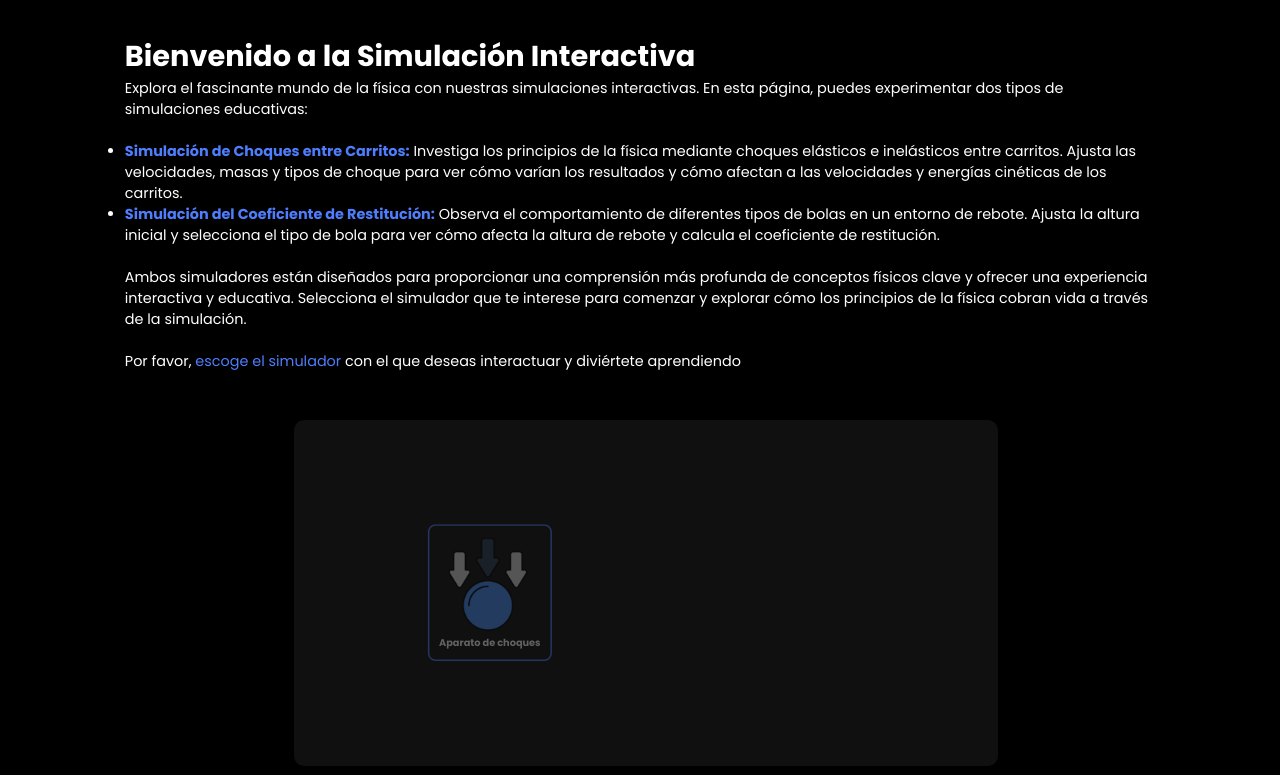
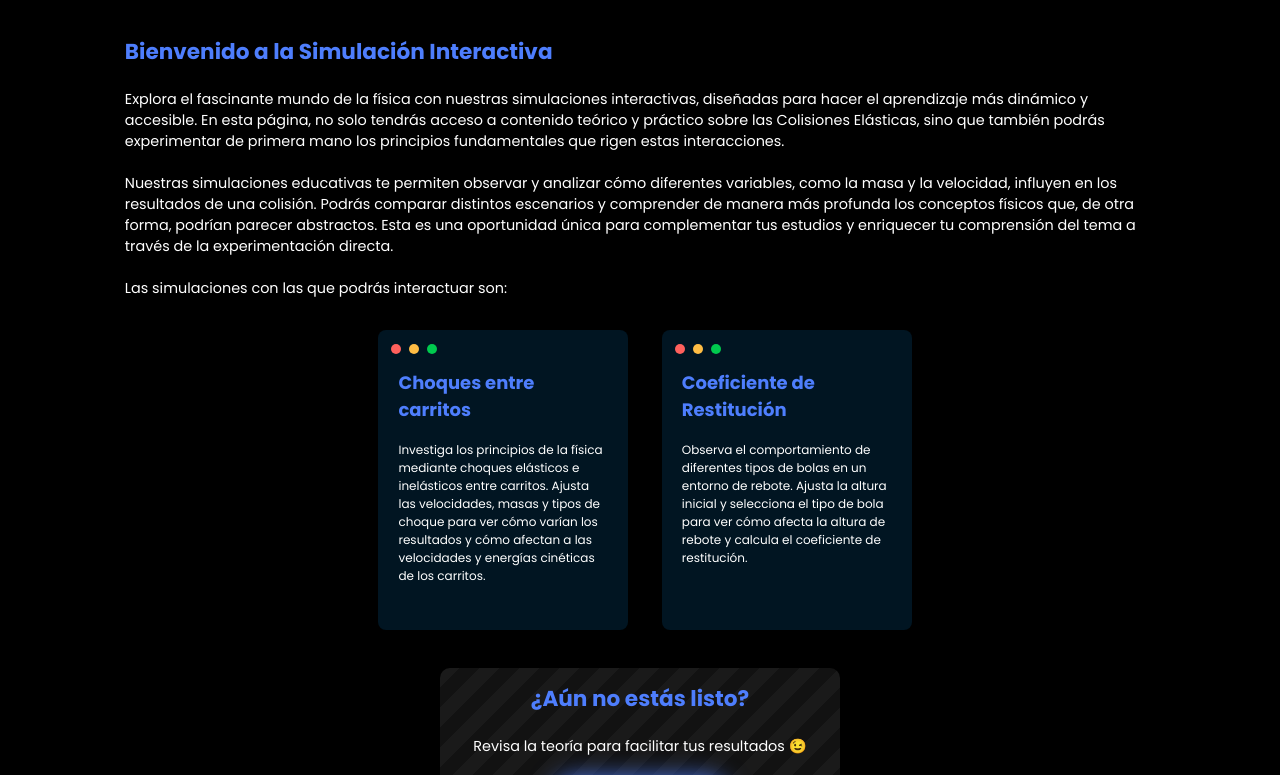
Before and after one commit to lgddani/simulador-choques, a plain HTML site: page index.html in a window 1280 px wide. Shown: the part 147-922 px from the top of the page. Drawn offline with Linux system fonts and the light colour scheme.

Commit message:
Finalizando proyecto 2

```diff
--- a/index.html
+++ b/index.html
@@ -13,22 +13,74 @@
     <link rel="icon" href="img/favicon.ico" type="image/x-icon">
 </head>
 <body>
-    <h1 class="heading">Simulador de choques</h1>
+    <h1 class="heading">Simulador de Choques</h1>
     <div class="contenido-principal">
-        <h1>Bienvenido a la Simulación Interactiva</h1>
-        <p>Explora el fascinante mundo de la física con nuestras simulaciones interactivas. En esta página, puedes experimentar dos tipos de simulaciones educativas:</p>
+        <h2>Bienvenido a la Simulación Interactiva</h2>
         <br>
-        <ul>
-            <li><strong style="color: var(--main-color);">Simulación de Choques entre Carritos:</strong> Investiga los principios de la física mediante choques elásticos e inelásticos entre carritos. Ajusta las velocidades, masas y tipos de choque para ver cómo varían los resultados y cómo afectan a las velocidades y energías cinéticas de los carritos.</li>
-            <li><strong style="color: var(--main-color);">Simulación del Coeficiente de Restitución:</strong> Observa el comportamiento de diferentes tipos de bolas en un entorno de rebote. Ajusta la altura inicial y selecciona el tipo de bola para ver cómo afecta la altura de rebote y calcula el coeficiente de restitución.</li>
-        </ul>
+        <p class="contenido-principal-intro">Explora el fascinante mundo de la física con nuestras simulaciones interactivas, diseñadas para hacer el aprendizaje más dinámico y accesible. En esta página, no solo tendrás acceso a contenido teórico y práctico sobre las Colisiones Elásticas, sino que también podrás experimentar de primera mano los principios fundamentales que rigen estas interacciones.</p>
         <br>
-        <p>Ambos simuladores están diseñados para proporcionar una comprensión más profunda de conceptos físicos clave y ofrecer una experiencia interactiva y educativa. Selecciona el simulador que te interese para comenzar y explorar cómo los principios de la física cobran vida a través de la simulación.</p>
+        <p>Nuestras simulaciones educativas te permiten observar y analizar cómo diferentes variables, como la masa y la velocidad, influyen en los resultados de una colisión. Podrás comparar distintos escenarios y comprender de manera más profunda los conceptos físicos que, de otra forma, podrían parecer abstractos. Esta es una oportunidad única para complementar tus estudios y enriquecer tu comprensión del tema a través de la experimentación directa.</p>
         <br>
-        <p>Por favor, <span style="color: var(--main-color);">escoge el simulador</span> con el que deseas interactuar y diviértete aprendiendo</p>
+        <p>Las simulaciones con las que podrás interactuar son:</p>
+        <br>
+        <div class="cartas-intro">
+            <div class="card">
+                <div class="tools">
+                    <div class="circle">
+                    <span class="red box"></span>
+                    </div>
+                    <div class="circle">
+                    <span class="yellow box"></span>
+                    </div>
+                    <div class="circle">
+                    <span class="green box"></span>
+                    </div>
+                </div>
+                <div class="card__content">
+                    <h2>Choques entre carritos</h2>
+                    <br>
+                    <p> Investiga los principios de la física mediante choques elásticos e inelásticos entre carritos. Ajusta las velocidades, masas y tipos de choque para ver cómo varían los resultados y cómo afectan a las velocidades y energías cinéticas de los carritos.</p>
+                </div>
+            </div>
 
+            <div class="card">
+                <div class="tools">
+                    <div class="circle">
+                    <span class="red box"></span>
+                    </div>
+                    <div class="circle">
+                    <span class="yellow box"></span>
+                    </div>
+                    <div class="circle">
+                    <span class="green box"></span>
+                    </div>
+                </div>
+                <div class="card__content">
+                    <h2>Coeficiente de Restitución</h2>
+                    <br>
+                    <p>Observa el comportamiento de diferentes tipos de bolas en un entorno de rebote. Ajusta la altura inicial y selecciona el tipo de bola para ver cómo afecta la altura de rebote y calcula el coeficiente de restitución.</p>
+                </div>
+            </div>
+        </div>
+        <br>
+        <div class="contenido_teoria">
+            <h2>¿Aún no estás listo?</h2>
+            <br>
+            <p>Revisa la teoría para facilitar tus resultados 😉</p>
+            <br>
+            <a class="btn" href="colisiones/teoria.html">Revisar teoría</a>
+        </div>
+        <br>
+        <p>Si ya estás listo, por favor <span style="color: var(--main-color);">escoge el simulador</span> con el que deseas interactuar y diviértete aprendiendo:</p>
     </div>
+
     <div class="opciones">
+        <div class="opcion2">
+            <div class="img2" onclick="window.location.href='choques/elastico-inelastico.html'">
+                <img src="img/opcion2.png" alt="Choques elásticos e inelásticos">
+                <h3>Carritos chocones</h3>
+            </div>
+        </div>
         <div class="opcion1">
             <div class="img1" onclick="window.location.href='choques/aparato-choques.html'">
                 <img src="img/opcion1.png" alt="Choque elástico - Bola de acero">
```
